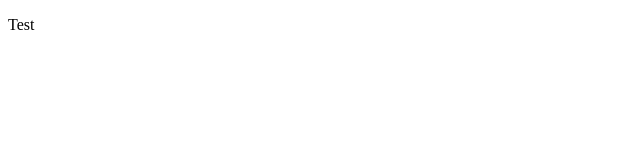
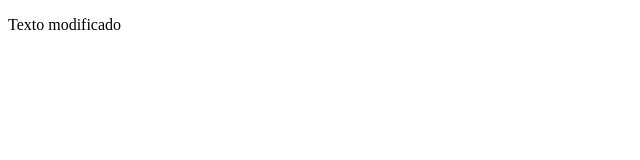
Before and after one commit to juliusgitdaw/daw7, a plain HTML site: page index.html in a window 1280 px wide. Shown: the whole page, without its empty margins (0-640 px from the left). Drawn offline with Linux system fonts and the light colour scheme.

Commit message:
mensaje de commit con descripcion del cambio

```diff
--- a/index.html
+++ b/index.html
@@ -7,6 +7,6 @@
 		</style>
 	</head>
 	<body>
-    <p>Test</p>
+    <p>Texto modificado</p>
 	</body>
 </html>
```
